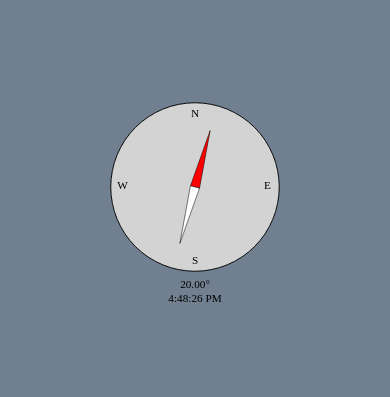
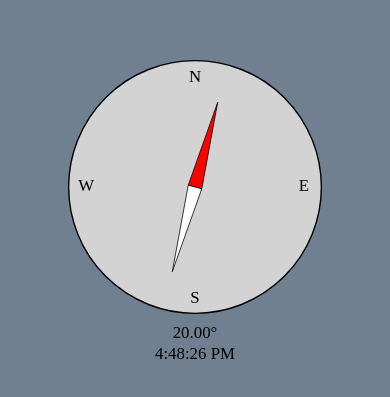
Before and after one commit to ericdahl/phonegap-compass, a website: page www/index.html in a window 390 px wide. Shown: the part 235-632 px from the top of the page. Drawn offline with Linux system fonts and the light colour scheme; some packages are replaced by stand-ins of ours.

Commit message:
moar compass

```diff
--- a/www/css/index.css
+++ b/www/css/index.css
@@ -14,8 +14,8 @@ html, body {
 }
 
 .compass-container {
-    width: 60%;
-    height: 60%;
+    width: 90%;
+    height: 90%;
     position: fixed;
     top: 50%;
     left: 50%;
```
